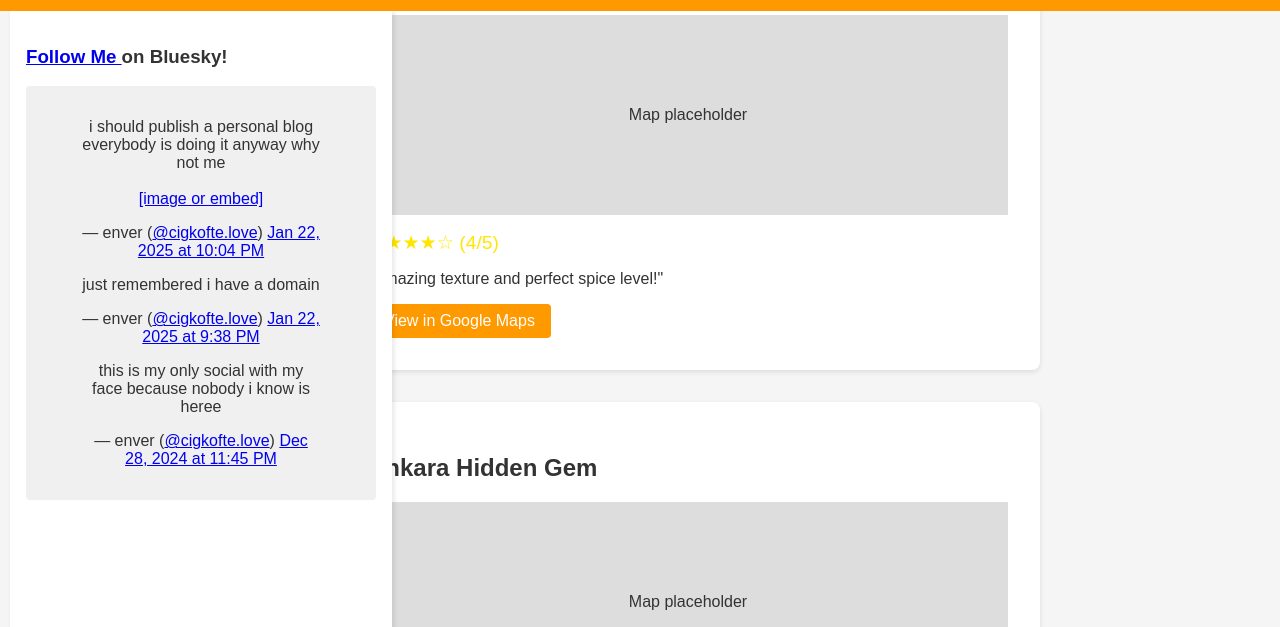
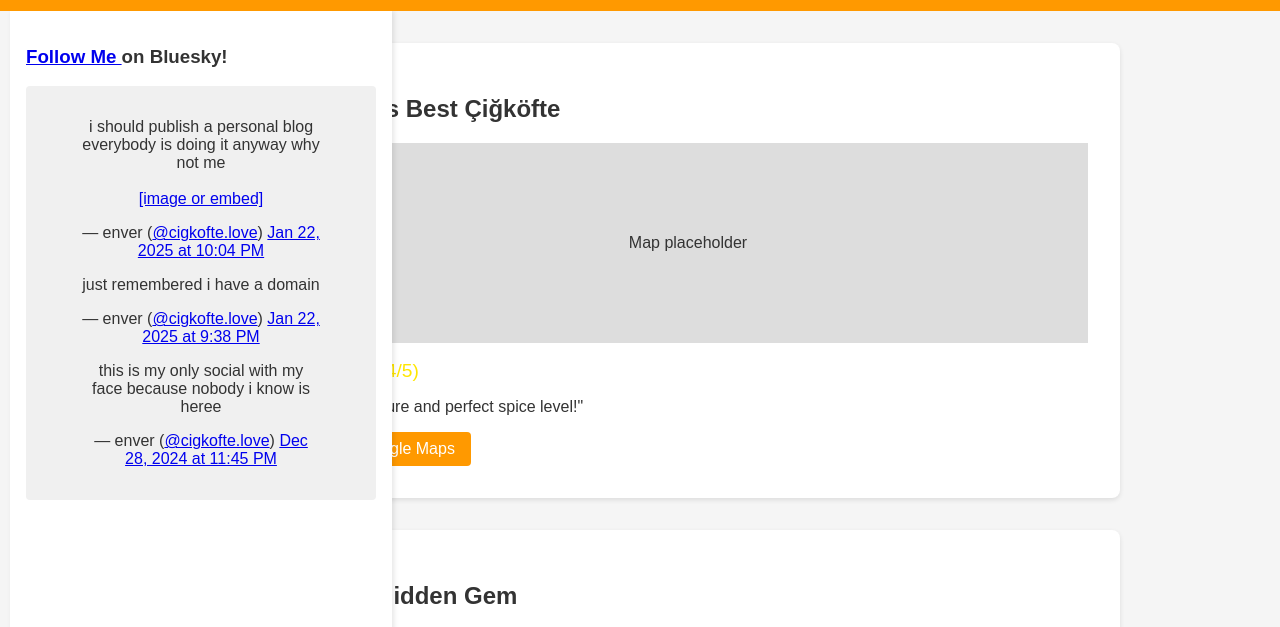
Before and after one commit to hydn0phora/hydn0phora.github.io, a plain HTML site: page index.html in a window 1280 px wide. Shown: the part 117-744 px from the top of the page. Drawn offline with Linux system fonts and the light colour scheme; a script that the page names is missing.

Commit message:
modified:   style.css

```diff
--- a/style.css
+++ b/style.css
@@ -55,10 +55,9 @@ main {
 }
 
 .review-block {
-    max-width: 800px;
+    max-width: 80rem;
     margin: 0 auto;
-    margin-left 19rem;
-    padding: 2rem;
+    padding: 10rem;
 }
 
 .restaurant-review {
```
